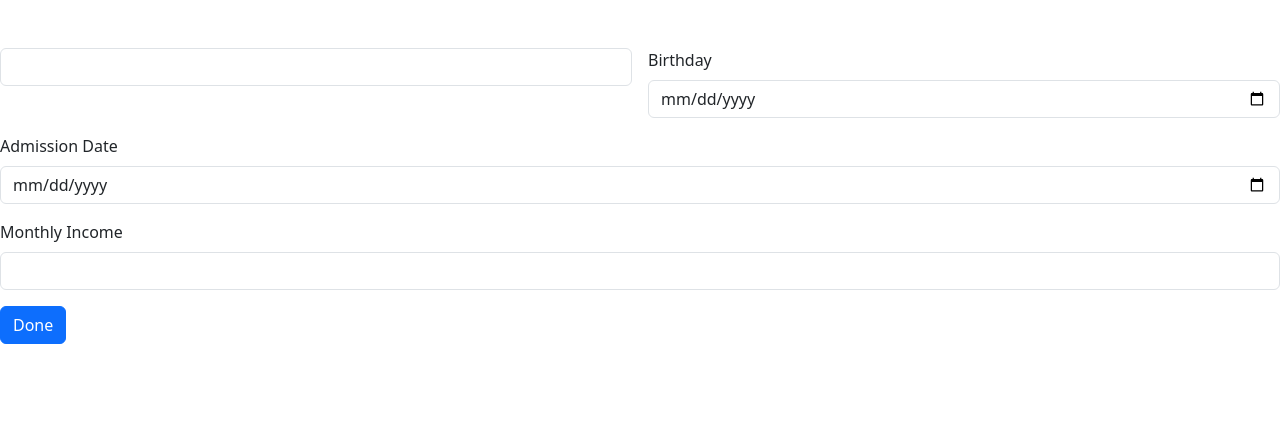
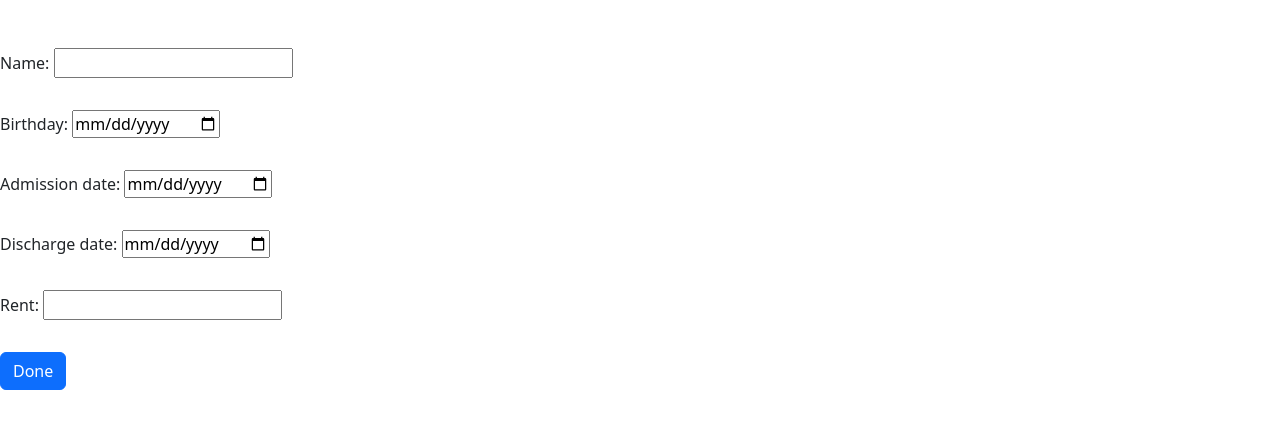
Before and after one commit to kofi12/python_bill_proj, a Django app: template bill_auto/templates/update.html in a window 1280 px wide. Shown: the part 56-485 px from the top of the page. Run offline with Django 4.2, Linux system fonts and the light colour scheme; the template is opened without the code that fills it: values that come from a table or form of the project are taken from there, others are empty.

Commit message:
working on url routing for update

```diff
--- a/bill_auto/templates/dashboard.html
+++ b/bill_auto/templates/dashboard.html
@@ -20,7 +20,7 @@
                         <td>{{ resident.admission_date }}</td>
                         <td>{{ resident.rent }}</td>
                         <td>
-                            <a href="{% url 'update' resident.id %}"><button type="button" class="btn btn-primary">Edit</button></a>
+                            <a href="update/{{resident.id}}"><button type="button" class="btn btn-primary">Edit</button></a>
                         </td>
                         <td>
                             <a href="delete/{{resident.id}}"><button type="button" class="btn btn-danger">Delete</button></a>
--- a/bill_auto/templates/update.html
+++ b/bill_auto/templates/update.html
@@ -3,21 +3,6 @@
     {% block body %}
     <form class="row g-3" action"" method="post">
         {% csrf_token %}
-        <div class="col-md-6">
-          <input type="text" class="form-control" aria-label="Full Name" name="name" value="{{resident.name}}">
-        </div>
-        <div class="col-md-6">
-          <label for="inputBirthday" class="form-label">Birthday</label>
-          <input type="date" class="form-control" id="inputBirthday" name="birthday" value="{{resident.birthday}}">
-        </div>
-        <div class="col-12">
-          <label for="inputAdmissionDate" class="form-label">Admission Date</label>
-          <input type="date" class="form-control" id="inputAdmissionDate" name="admission_date" value="{{resident.admission_date}}">
-        </div>
-        <div class="col-12">
-          <label for="inputIncome" class="form-label">Monthly Income</label>
-          <input type="text" class="form-control" id="inputIncome" name="rent" value="{{resident.rent}}">
-        </div>
-      </form>
+        {{ form.as_p }}
       <a href="/"><button type="button" class="btn btn-primary">Done</button></a>
     {% endblock %}
--- a/bill_auto/urls.py
+++ b/bill_auto/urls.py
@@ -3,7 +3,6 @@ from . import views
 
 urlpatterns = [
     path('', views.dash_view),
-    path('add/', views.add, name='add'),
     path('update/<int:id>/', views.update, name='update'),
     path('delete/<int:id>/', views.delete, name='delete'),
 ]
--- a/python_bill_proj/urls.py
+++ b/python_bill_proj/urls.py
@@ -22,9 +22,6 @@ from django.contrib.staticfiles.urls import staticfiles_urlpatterns
 urlpatterns = [
     path("admin/", admin.site.urls),
     path('', include('bill_auto.urls')),
-    path('add/', include('bill_auto.urls')),
-    path('update/<int:id>/', include('bill_auto.urls')),
-    path('delete/<int:id>/', include('bill_auto.urls')),
 ]
 
 urlpatterns += staticfiles_urlpatterns()
```
Also changed, not shown: bill_auto/views.py (+7 -11 lines).
